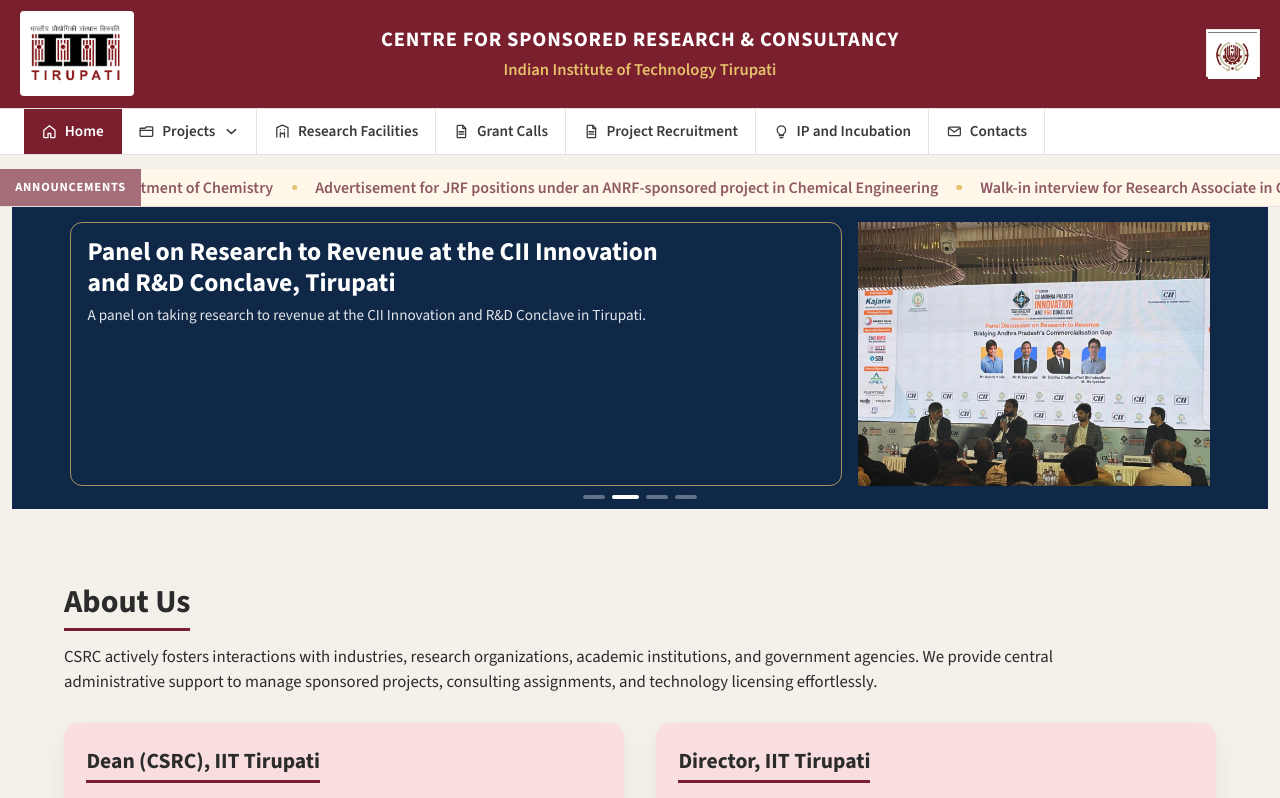
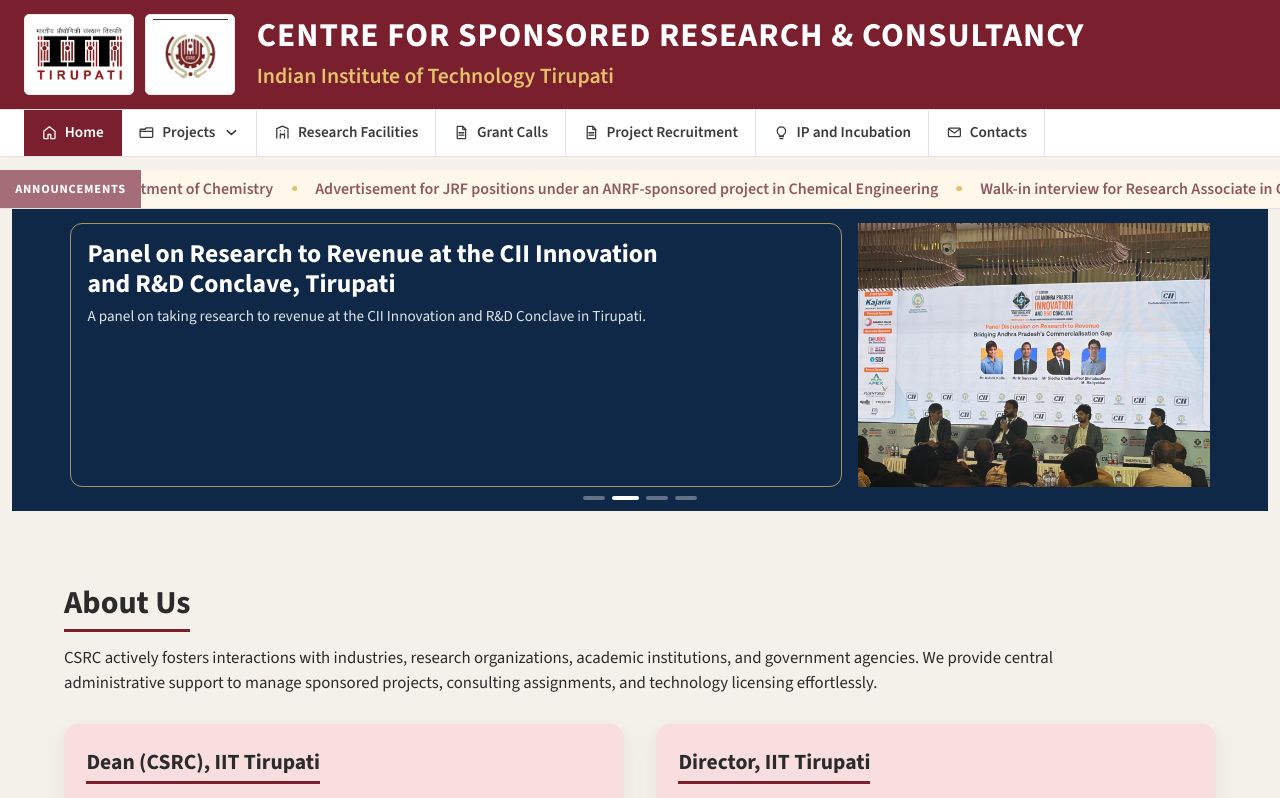
Before and after one commit to ch-sairohith/CSRC-Website, a React (Vite) app in the folder client/: page / in a window 1280 px wide. Shown: the top 798 px of the page. Built offline with nearby package versions, Linux system fonts and the light colour scheme.

Commit message:
feat: update logo layout and title size in header

```diff
--- a/client/src/components/Header.jsx
+++ b/client/src/components/Header.jsx
@@ -175,19 +175,29 @@ export default function Header() {
   return (
     <header className="site-header">
       <div className="topbar">
-        <a className="institute-mark" href="#" aria-label="IIT Tirupati">
-          <img src={`${ import.meta.env.BASE_URL}iit-tirupati-logo.jpg`} alt = "IIT Tirupati Logo" width={"100vw"}></img>
-        </a>
+        <div className="header-logos">
+          <a className="institute-mark" href="https://iittp.ac.in/" aria-label="IIT Tirupati">
+            <img
+              src={`${import.meta.env.BASE_URL}iit-tirupati-logo.jpg`}
+              alt="IIT Tirupati Logo"
+            />
+          </a>
+
+          <a className="csrc-logo" href="#" aria-label="CSRC">
+            <img
+              src={`${import.meta.env.BASE_URL}csrc-logo.png`}
+              alt="CSRC Logo"
+            />
+          </a>
+        </div>
 
         <div className="brand">
-          <p className="brand-title">Centre for Sponsored Research &amp; Consultancy</p>
-          <p className="brand-sub">Indian Institute of Technology Tirupati</p>
-        </div>
-
-        <div className="top-actions">
-          <a className="csrc-logo" href="#" aria-label="CSRC">
-            <img src={`${import.meta.env.BASE_URL}csrc-logo.png`} alt="" />
-          </a>
+          <p className="brand-title">
+            Centre for Sponsored Research &amp; Consultancy
+          </p>
+          <p className="brand-sub">
+            Indian Institute of Technology Tirupati
+          </p>
         </div>
       </div>
 
--- a/client/src/index.css
+++ b/client/src/index.css
@@ -125,81 +125,64 @@ img {
 }
 
 .topbar {
-  display: grid;
-  grid-template-columns: 1fr auto 1fr;
+  display: flex;
   align-items: center;
-  gap: 1rem;
+  justify-content: flex-start;
+  gap: 1.35rem;
   background: var(--maroon);
   color: #fff;
-  padding: 0.7rem 1.25rem 0.75rem;
-}
-
-.institute-mark {
+  padding: 0.85rem 1.5rem;
+}
+
+.header-logos {
   display: flex;
   align-items: center;
-  justify-self: start;
-  gap: 0.45rem;
-  width: max-content;
-  background: #fff;
-  color: var(--maroon);
-  border-radius: 4px;
-  padding: 0.3rem 0.55rem 0.3rem 0.3rem;
-}
-
-.institute-mark svg {
-  width: 2.4rem;
-  height: 2.4rem;
-}
-
-.institute-mark span {
-  font-size: 0.62rem;
-  font-weight: 700;
-  letter-spacing: 0.04em;
-  line-height: 1.15;
-}
-
-.brand {
-  text-align: center;
-}
-
-.brand-title {
-  margin: 0;
-  font-size: clamp(0.95rem, 1.6vw, 1.35rem);
-  font-weight: 700;
-  letter-spacing: 0.04em;
-  text-transform: uppercase;
-}
-
-.brand-sub {
-  margin: 0.1rem 0 0;
-  color: var(--gold);
-  font-size: clamp(0.85rem, 1.3vw, 1.05rem);
-  font-weight: 600;
-}
-
-.top-actions {
-  position: relative;
-  justify-self: end;
-  display: flex;
-  align-items: center;
-  gap: 0.55rem;
-}
-
+  justify-content: flex-start;
+  gap: 0.7rem;
+  flex: 0 0 auto;
+}
+
+.institute-mark,
 .csrc-logo {
   display: grid;
   place-items: center;
-  width: 3.4rem;
-  height: 3rem;
+  height: 5.1rem;
+  width: auto;
   background: #fff;
   border: 1px solid #efeae3;
-  padding: 0.1rem;
-}
-
+  border-radius: 5px;
+  padding: 0.28rem 0.4rem;
+}
+
+.institute-mark img,
 .csrc-logo img {
   display: block;
-  width: 100%;
-  height: 100%;
+  height: 4.45rem;
+  width: auto;
+  max-width: 8rem;
   object-fit: contain;
+}
+
+.brand {
+  flex: 1;
+  min-width: 0;
+  text-align: left;
+}
+
+.brand-title {
+  margin: 0;
+  font-size: clamp(1.55rem, 2.6vw, 2.25rem);
+  font-weight: 800;
+  letter-spacing: 0.03em;
+  line-height: 1.15;
+  text-transform: uppercase;
+}
+
+.brand-sub {
+  margin: 0.32rem 0 0;
+  color: var(--gold);
+  font-size: clamp(1.05rem, 1.7vw, 1.4rem);
+  font-weight: 600;
 }
 
 .main-nav {
@@ -1002,12 +985,27 @@ img {
   }
 
   .topbar {
-    grid-template-columns: 1fr auto;
+    flex-wrap: wrap;
+    justify-content: flex-start;
+    gap: 0.85rem;
+    padding: 1rem;
+  }
+
+  .header-logos {
+    justify-content: flex-start;
   }
 
   .brand {
-    grid-column: 1 / -1;
-    order: -1;
+    flex: 1 1 16rem;
+    text-align: left;
+  }
+
+  .brand-title {
+    font-size: clamp(1.2rem, 5.2vw, 1.7rem);
+  }
+
+  .brand-sub {
+    font-size: 1.05rem;
   }
 
   .hero {
```
